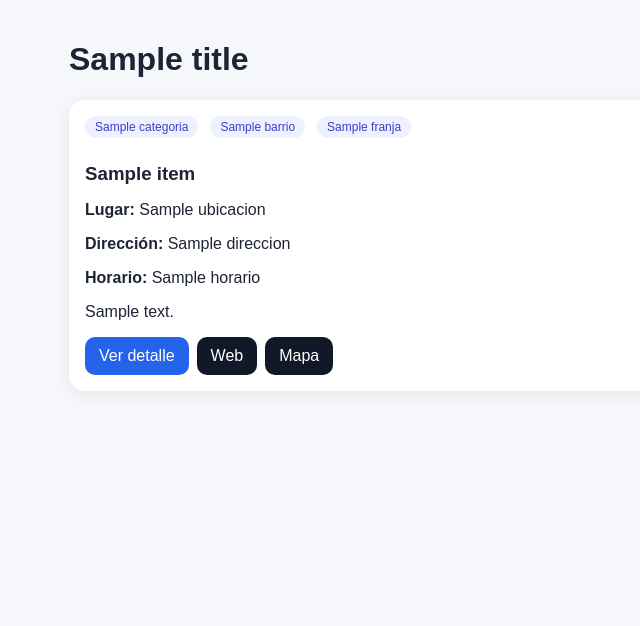
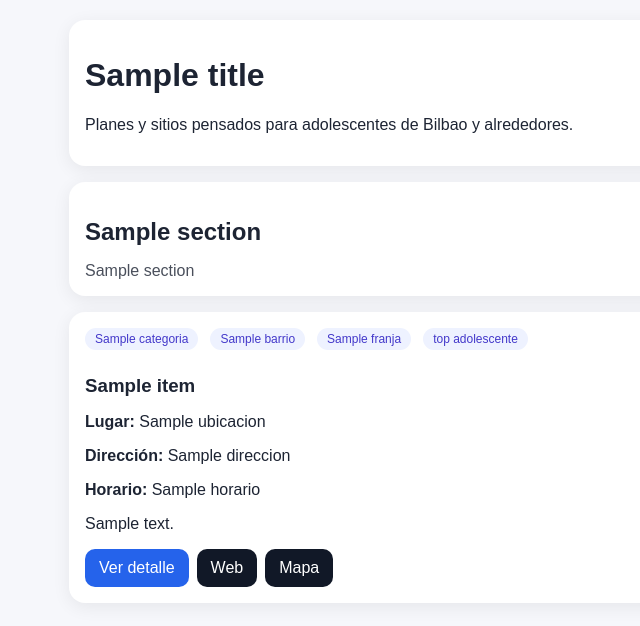
Before and after one commit to ROVDYRSOFTWARE/TEENAYERBILAO, a Flask app: template templates/lugares.html in a window 1280 px wide. Shown: the part 46-672 px from the top of the page, without its empty margins (31-671 px from the left). Run offline with Flask 3, Linux system fonts and the light colour scheme; the template is opened without the code that fills it: most values are stand-ins (such as "Sample title", 1, 10 or a date in 2020); parts of the project's set-up code (start-up, migrations or seed data) failed here and were passed over.

Commit message:
lugares.html

```diff
--- a/templates/lugares.html
+++ b/templates/lugares.html
@@ -2,9 +2,64 @@
 {% block title %}{{ title or 'Lugares' }}{% endblock %}
 
 {% block content %}
-<h1>{{ title or 'Lugares' }}</h1>
+<div class="card" style="margin-bottom:16px;">
+  <h1>{{ title or 'Lugares' }}</h1>
+  <p>Planes y sitios pensados para adolescentes de Bilbao y alrededores.</p>
+</div>
 
-{% if items %}
+{% if sections %}
+  {% for section in sections %}
+    <div class="card" style="margin-bottom:16px;">
+      <h2 style="margin-bottom:6px;">{{ section.title }}</h2>
+      <p style="opacity:.8; margin-bottom:0;">{{ section.subtitle }}</p>
+    </div>
+
+    <div class="grid" style="margin-bottom:22px;">
+      {% for item in section.items %}
+        <div class="card">
+          <div style="display:flex; gap:6px; flex-wrap:wrap; margin-bottom:10px;">
+            {% if item.categoria %}<span class="pill">{{ item.categoria }}</span>{% endif %}
+            {% if item.barrio %}<span class="pill">{{ item.barrio }}</span>{% endif %}
+            {% if item.franja %}<span class="pill">{{ item.franja }}</span>{% endif %}
+            {% if item.teen_score and item.teen_score|int >= 9 %}
+              <span class="pill">top adolescente</span>
+            {% endif %}
+          </div>
+
+          <h3 style="margin-bottom:8px;">{{ item.nombre or 'Lugar' }}</h3>
+
+          {% if item.ubicacion %}
+            <p><strong>Lugar:</strong> {{ item.ubicacion }}</p>
+          {% endif %}
+
+          {% if item.direccion %}
+            <p><strong>Dirección:</strong> {{ item.direccion }}</p>
+          {% endif %}
+
+          {% if item.horario %}
+            <p><strong>Horario:</strong> {{ item.horario }}</p>
+          {% endif %}
+
+          {% if item.descripcion %}
+            <p>{{ item.descripcion[:180] }}{% if item.descripcion|length > 180 %}...{% endif %}</p>
+          {% endif %}
+
+          <div style="display:flex; gap:8px; flex-wrap:wrap; margin-top:12px;">
+            <a class="btn" href="{{ url_for('lugar_detalle', place_id=item.id) }}">Ver detalle</a>
+
+            {% if item.url %}
+              <a class="btn secondary" href="{{ item.url }}" target="_blank" rel="noopener">Web</a>
+            {% endif %}
+
+            {% if item._maps_url %}
+              <a class="btn secondary" href="{{ item._maps_url }}" target="_blank" rel="noopener">Mapa</a>
+            {% endif %}
+          </div>
+        </div>
+      {% endfor %}
+    </div>
+  {% endfor %}
+{% elif items %}
   <div class="grid">
     {% for item in items %}
       <div class="card">
@@ -29,7 +84,7 @@
         {% endif %}
 
         {% if item.descripcion %}
-          <p>{{ item.descripcion }}</p>
+          <p>{{ item.descripcion[:180] }}{% if item.descripcion|length > 180 %}...{% endif %}</p>
         {% endif %}
 
         <div style="display:flex; gap:8px; flex-wrap:wrap; margin-top:12px;">
```
